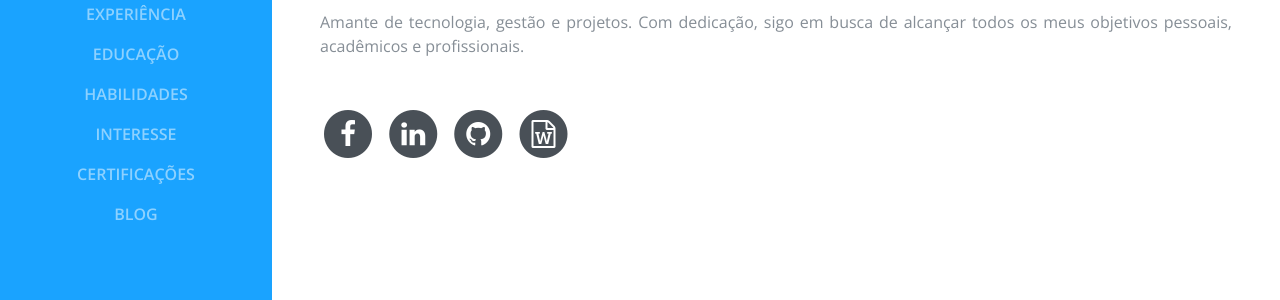
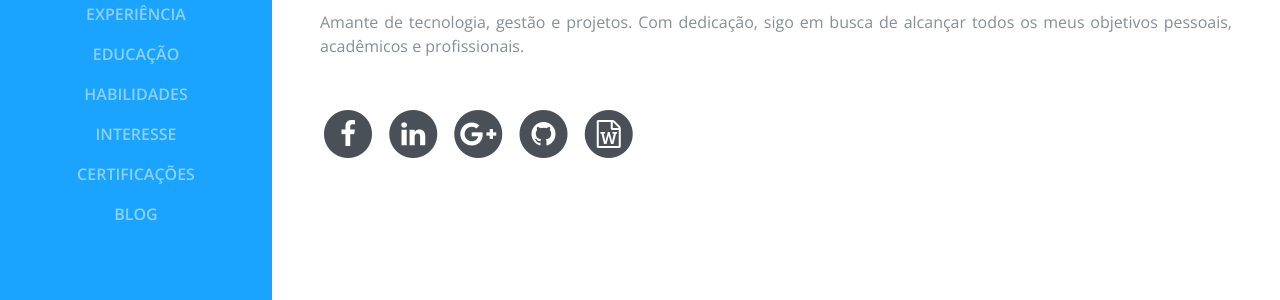
Before and after one commit to VictorHolanda21/victorholanda21.github.io, a Jekyll site: the page built from index.html, in a window 1280 px wide. Shown: the part 448-748 px from the top of the page. Built offline with Jekyll 4.4.1, drawn with Linux system fonts in a browser that asks for light colours; some web fonts are replaced.

Commit message:
Added google+ profile

```diff
--- a/_config.yml
+++ b/_config.yml
@@ -28,6 +28,7 @@
 github_username: VictorHolanda21
 facebook_username: victorholanda21
 linkedin_username: victorholanda21
+google_plus_username: VictorHolanda
 email_username: jvictor_holanda@outlook.com
 
 curriculo_doc: document/d/1HKokgGSldOU2QNIRAEGa2IFUOMOwCklsHYHh1t-n4VQ/edit?usp=sharing
--- a/_includes/contact.html
+++ b/_includes/contact.html
@@ -20,6 +20,18 @@
 </li>
 {% endif %}
 
+{% if site.google_plus_username%}
+<li class="list-inline-item">
+<a rel="me" href="https://google.com/+{{site.google_plus_username}}" target="_blank" target="_blank" data-toggle="tooltip" data-placement="top" title="Google+ {{site.google_plus_username}}">
+  <span class="fa-stack fa-lg">
+    <i class="fa fa-circle fa-stack-2x"></i>
+    <i class="fa fa-google-plus fa-stack-1x fa-inverse"></i>
+  </span>
+</a>
+</li>
+{% endif %}
+
+
 {% if site.github_username %}
 <li class="list-inline-item">
 <a href="https://github.com/{{ site.github_username }}" target="_blank" data-toggle="tooltip" data-placement="top" title="Github {{site.github_username}}">
--- a/_includes/head.html
+++ b/_includes/head.html
@@ -3,7 +3,7 @@
     <meta charset="utf-8">
     <meta name="viewport" content="width=device-width, initial-scale=1, shrink-to-fit=no">
     <meta name="description" content="{{ site.description }}">
-    <meta name="author" content="{{ site.copyright_name }}">
+    <meta name="author" content="{{ site.copyright_name}}">
     <meta name="keywords" content="Blog Pessoal, Victor Holanda, Administração, Tecnologia, Teresina, Piauí">
 
     <title>{% if page.title %} {{ page.title }} | {% endif %} {{site.title}}</title>
```
